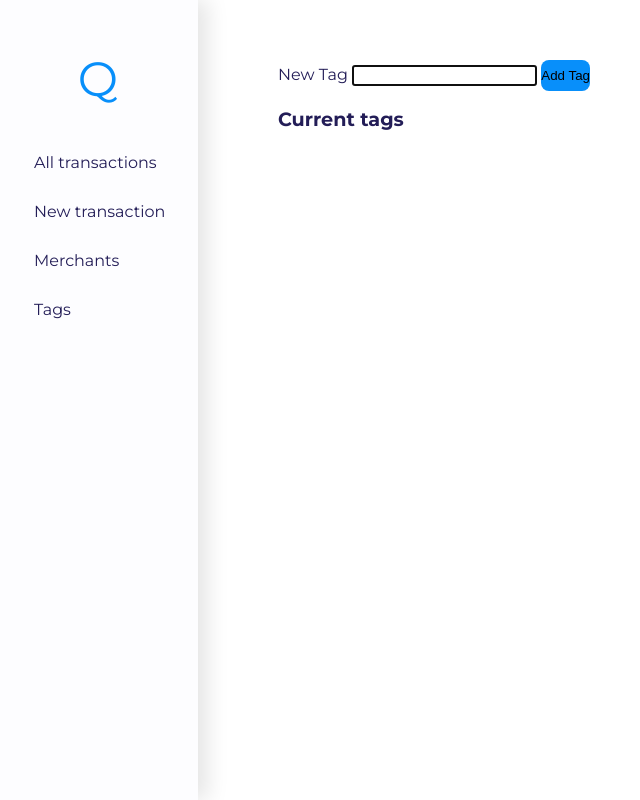
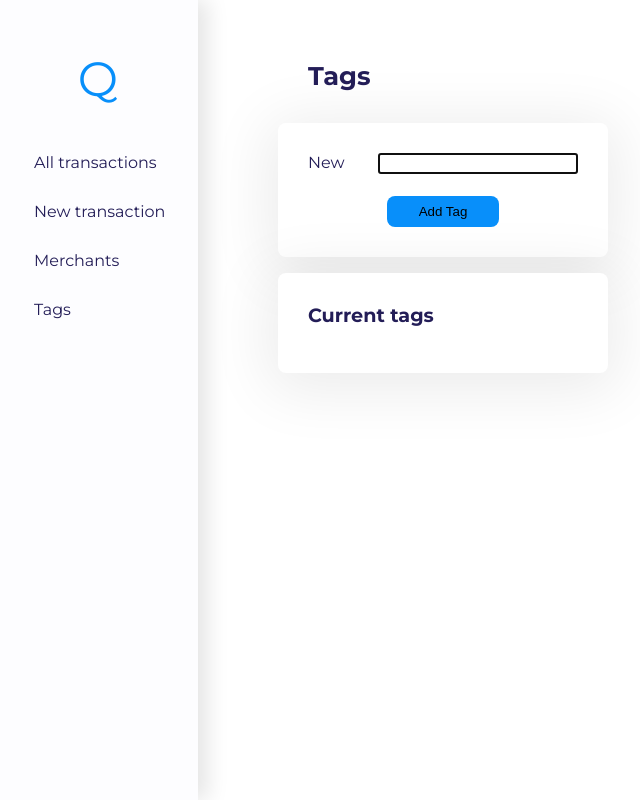
Before and after one commit to Hvirfvel/spending_tracker, a Flask app: page /tags in a window 1280 px wide. Shown: the whole page, without its empty margins (2-642 px from the left). Run offline with Flask 2, Linux system fonts and the light colour scheme; data that the repository does not hold is empty; some libraries are stand-ins or nearby versions.

Commit message:
layout for tags page

```diff
--- a/templates/merchants/index.html
+++ b/templates/merchants/index.html
@@ -2,7 +2,6 @@
 
 {% block content %}
     <h1 class="merchant-tag-heading">Merchants</h1>
-    <div class="merchant-container">
         <form class="form" action="/merchants" method="post">
             <div class="form-section">
                 <label for="name">New</label>
@@ -21,6 +20,5 @@
                 {% endfor %}
             </ul>
         </section>
-    </div>
 
 {% endblock %}
--- a/templates/tags/index.html
+++ b/templates/tags/index.html
@@ -1,20 +1,21 @@
 {% extends 'base.html' %}
 
 {% block content %}
-    <aside>
-        <form action="/tags" method="post">
-            <label for="name">New Tag</label>
-            <input type="text" id="name" name="name" required autofocus>
-            <button type="submit">Add Tag</button>
+    <h1 class="merchant-tag-heading">Tags</h1>
+        <form class="form" action="/tags" method="post">
+            <div class="form-section">
+                <label for="name">New</label>
+                <input type="text" id="name" name="name" class="name-input" required autofocus>
+            </div>
+            <button class="submit-button" type="submit">Add Tag</button>
         </form>
-    </aside>
-    <section>
+        <section class="current-section">
             <h2>Current tags</h2>
             <ul>
                 {% for tag in tags %}
-                <li>
-                    <h2>{{ tag.name }}</h2>
-                    <button><a href="/tags/{{ tag.id }}/edit">Edit</a></button>
+                    <li class="current-list">
+                        <p>{{ tag.name }}</p>
+                        <button class="edit-button"><a href="/tags/{{ tag.id }}/edit">Edit</a></button>
                     </li>
                 {% endfor %}
             </ul>
```
Also changed, not shown: static/add_new.css (+1 -6 lines). Lines whose indentation alone changed are shown as unchanged.
